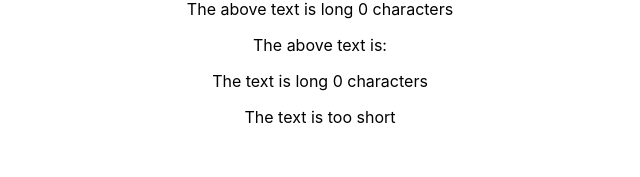
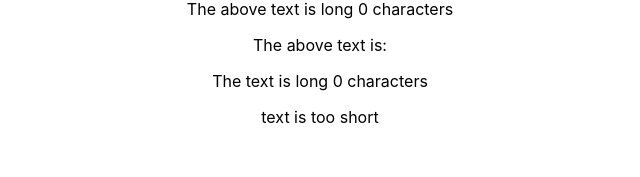
Before and after one commit to buaiscia/lists_conditionals_app, a React (Create React App) app: page / in a window 1280 px wide. Shown: the part 121-298 px from the top of the page, without its empty margins (320-960 px from the left). Built offline with nearby package versions, Linux system fonts and the light colour scheme.

Commit message:
refactor validation component

```diff
--- a/src/App.js
+++ b/src/App.js
@@ -45,13 +45,6 @@ class App extends Component {
     }
 
 
-  validationFunc = (textToValid) => {
-    textToValid = this.state.letterCount;
-    if((textToValid) < 5 ) {
-
-    }
-  }
-
 
 
   deleteChar = (charIndex) => {
@@ -65,29 +58,7 @@ class App extends Component {
 
   render() {
 
-    let textValidation = null;
-
-
-    if(this.state.letterCount < 5) {
-      textValidation = (
-        <div>
-          <p>The text is too short</p>
-        </div>
-      )
-
-    }
-    else {
-      textValidation = (
-        <div>
-          <p>The text is long enough</p>
-        </div>
-      )
-    }
-
-
     let splittedChar = null;
-
-
 
 
     splittedChar = (
@@ -114,7 +85,7 @@ class App extends Component {
         <input type="text" onChange={(event, id) => this.countLetter(event, id)} value={this.state.word}></input>
         <p>The above text is long {this.state.letterCount} characters </p>
         <p>The above text is: {this.state.word}  </p>
-        <Validation textLength={this.state.letterCount} textValidation={textValidation}/>
+        <Validation textLength={this.state.letterCount}/>
         {splittedChar}
       </div>
 
--- a/src/validationComponent/validation.js
+++ b/src/validationComponent/validation.js
@@ -1,12 +1,20 @@
 import React from 'react';
 
 const Validation = (props) => {
+
+    const textValidation = props.textLength;
+    let validation;
+    if(textValidation > 5) {
+        validation = 'text is long enough'
+    } else {
+        validation = 'text is too short'
+    }
 
     return(
 
         <div>
             The text is long {props.textLength} characters
-            {props.textValidation}
+            <p>{validation}</p>
         </div>
     )
 }
```
